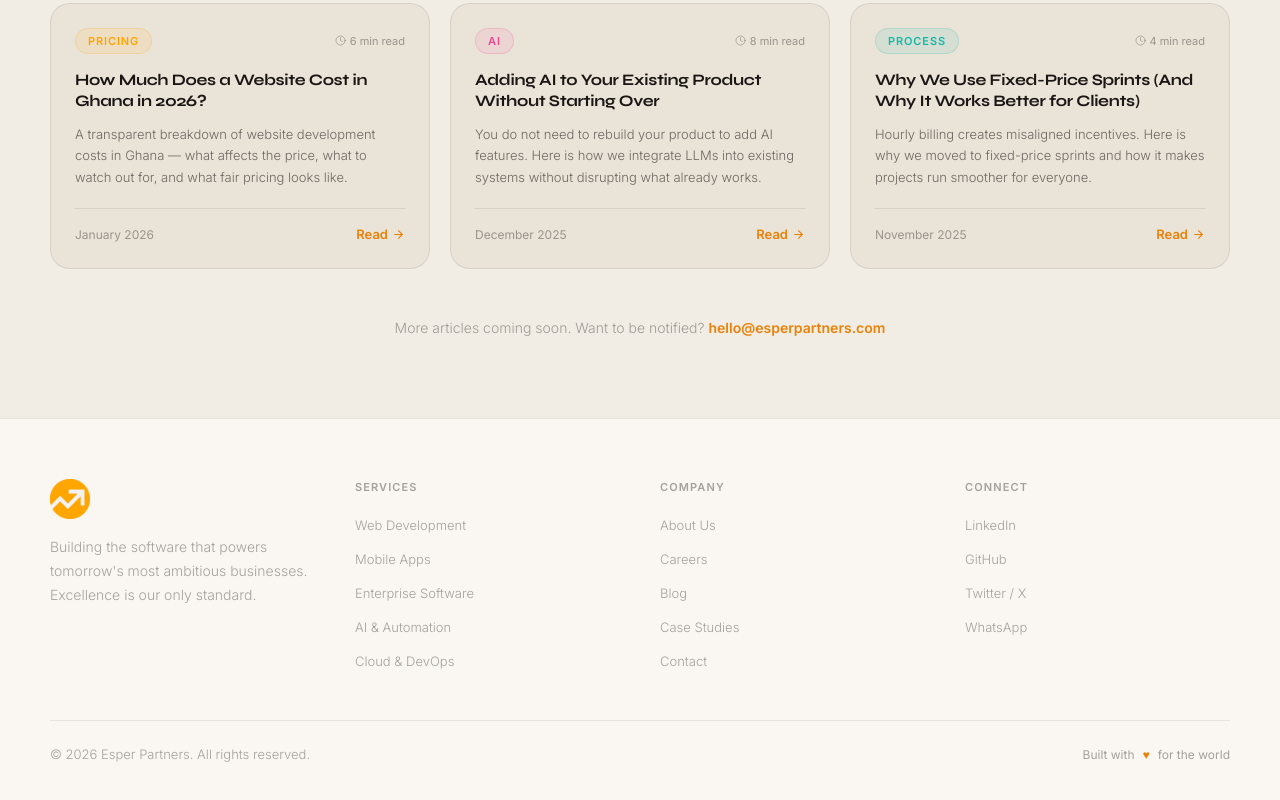
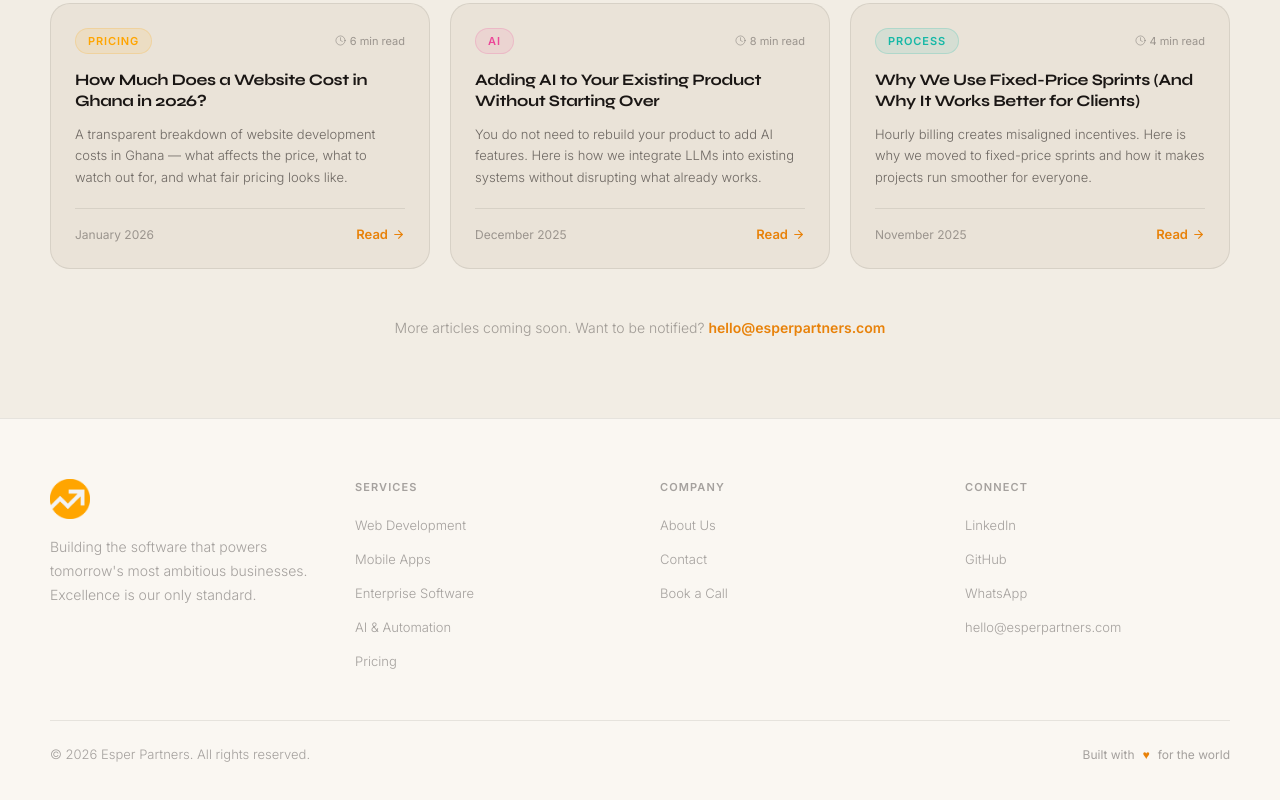
Before and after one commit to johnsonsemmanuel/esperpartners, a Next.js app: page /blog in a window 1280 px wide. Shown: the part 825-1625 px from the top of the page. Built offline with nearby package versions, Linux system fonts and the light colour scheme.

Commit message:
Fix footer links

```diff
--- a/src/components/Footer.tsx
+++ b/src/components/Footer.tsx
@@ -5,24 +5,22 @@ import Image from 'next/image';
 
 const footerLinks = {
   Services: [
-    { label: 'Web Development', href: '/services' },
-    { label: 'Mobile Apps', href: '/services' },
-    { label: 'Enterprise Software', href: '/services' },
-    { label: 'AI & Automation', href: '/services' },
-    { label: 'Cloud & DevOps', href: '/services' },
+    { label: 'Web Development', href: '/#features' },
+    { label: 'Mobile Apps', href: '/#features' },
+    { label: 'Enterprise Software', href: '/#features' },
+    { label: 'AI & Automation', href: '/#features' },
+    { label: 'Pricing', href: '/pricing' },
   ],
   Company: [
     { label: 'About Us', href: '/about' },
-    { label: 'Careers', href: '/careers' },
-    { label: 'Blog', href: '/blog' },
-    { label: 'Case Studies', href: '/case-studies' },
     { label: 'Contact', href: '/contact' },
+    { label: 'Book a Call', href: 'https://cal.com/esperpartners/discovery' },
   ],
   Connect: [
     { label: 'LinkedIn', href: 'https://linkedin.com/company/esperpartners' },
     { label: 'GitHub', href: 'https://github.com/johnsonsemmanuel' },
-    { label: 'Twitter / X', href: 'https://twitter.com/esperpartners' },
     { label: 'WhatsApp', href: 'https://wa.me/233208713610' },
+    { label: 'hello@esperpartners.com', href: 'mailto:hello@esperpartners.com' },
   ],
 };
 
@@ -46,8 +44,15 @@ export default function Footer() {
               <ul className="list-none flex flex-col gap-[10px]">
                 {links.map((l) => (
                   <li key={l.label}>
-                    <a href={l.href} className="text-[13px] font-light no-underline transition-colors duration-200 hover:text-white"
-                      style={{ color: 'var(--text-3)' }}>
+                    <a
+                      href={l.href}
+                      target={l.href.startsWith('http') || l.href.startsWith('mailto') ? '_blank' : undefined}
+                      rel={l.href.startsWith('http') ? 'noopener noreferrer' : undefined}
+                      className="text-[13px] font-light no-underline transition-colors duration-200"
+                      style={{ color: 'var(--text-3)' }}
+                      onMouseEnter={e => ((e.target as HTMLElement).style.color = 'var(--orange)')}
+                      onMouseLeave={e => ((e.target as HTMLElement).style.color = 'var(--text-3)')}
+                    >
                       {l.label}
                     </a>
                   </li>
```
